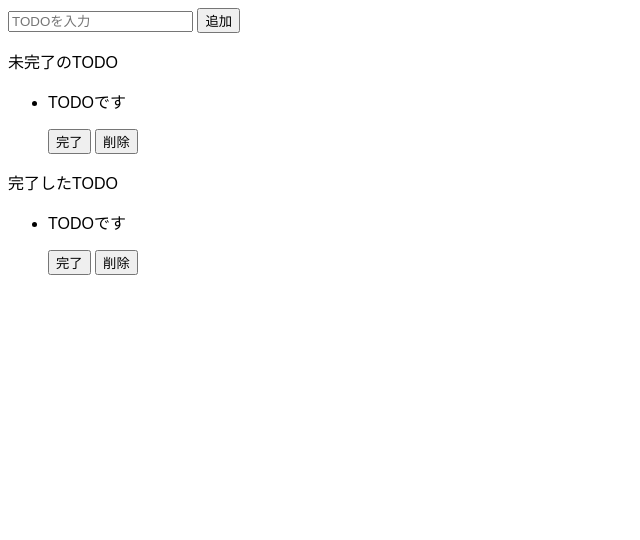
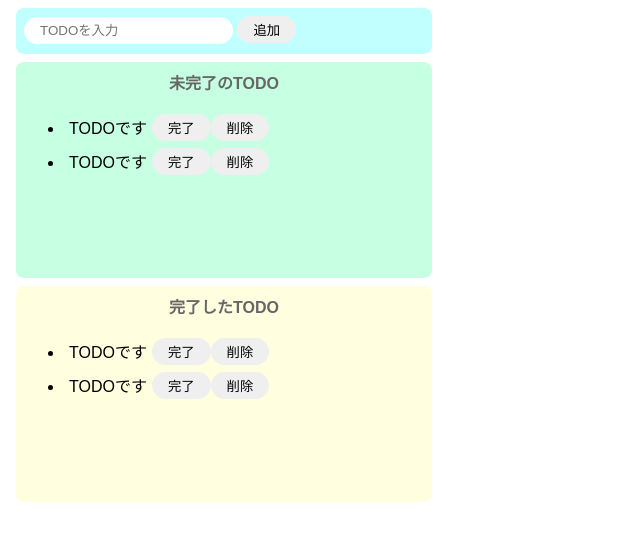
Before and after one commit to ConArrr/condesandbox-todo-js, a website built with Parcel: page index.html in a window 1280 px wide. Shown: the whole page, without its empty margins (0-640 px from the left). Built offline with nearby package versions, Linux system fonts and the light colour scheme.

Commit message:
cssで見た目の調整

```diff
--- a/index.html
+++ b/index.html
@@ -7,15 +7,22 @@
 </head>
 
 <body>
-	<div>
+	<div class="input-area">
 		<input type="text" placeholder="TODOを入力" />
 		<button>追加</button>
 	</div>
-	<div>
-		<p>未完了のTODO</p>
+	<div class="incomplete-area">
+		<p class="title">未完了のTODO</p>
 		<ul>
 			<li>
-				<div>
+				<div class="list-row">
+					<p>TODOです</p>
+					<button>完了</button>
+					<button>削除</button>
+				</div>
+			</li>
+			<li>
+				<div class="list-row">
 					<p>TODOです</p>
 					<button>完了</button>
 					<button>削除</button>
@@ -24,11 +31,18 @@
 		</ul>
 	</div>
 
-	<div>
-		<p>完了したTODO</p>
+	<div class="complete-area">
+		<p class="title">完了したTODO</p>
 		<ul>
 			<li>
-				<div>
+				<div class="list-row">
+					<p>TODOです</p>
+					<button>完了</button>
+					<button>削除</button>
+				</div>
+			</li>
+			<li>
+				<div class="list-row">
 					<p>TODOです</p>
 					<button>完了</button>
 					<button>削除</button>
--- a/src/styles.css
+++ b/src/styles.css
@@ -1,3 +1,66 @@
 body {
   font-family: sans-serif;
 }
+
+input {
+  border-radius: 16px;
+  border: none;
+  padding: 6px 16px;
+  /* focusした際の青枠を消す */
+  outline: none;
+}
+
+button {
+  border-radius: 16px;
+  border: none;
+  padding: 4px 16px;
+}
+
+button:hover {
+  background-color: #ff7fff;
+  color: #fff;
+  cursor: pointer;
+}
+
+p {
+  margin: 5px;
+}
+
+.input-area {
+  background-color: #c1ffff;
+  width: 400px;
+  height: 30px;
+  padding: 8px;
+  margin: 8px;
+  border-radius: 8px;
+}
+
+.incomplete-area {
+  background-color: #c6ffe2;
+  width: 400px;
+  min-height: 200px;
+  padding: 8px;
+  margin: 8px;
+  border-radius: 8px;
+}
+
+.complete-area {
+  background-color: #ffffe0;
+  width: 400px;
+  min-height: 200px;
+  padding: 8px;
+  margin: 8px;
+  border-radius: 8px;
+}
+
+.title {
+  text-align: center;
+  margin-top: 0;
+  font-weight: bold;
+  color: #666;
+}
+
+.list-row {
+  display: flex;
+  align-items: center;
+}
```
